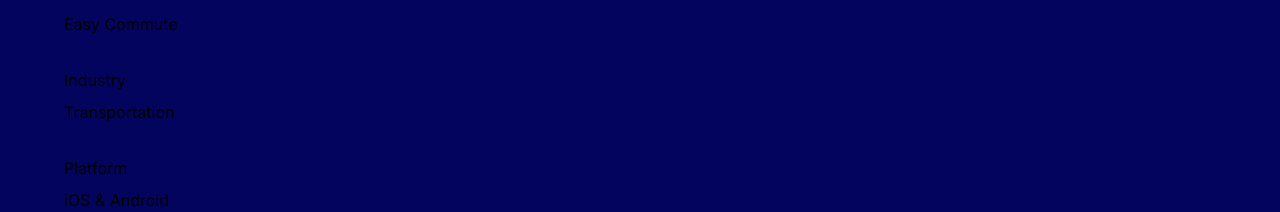
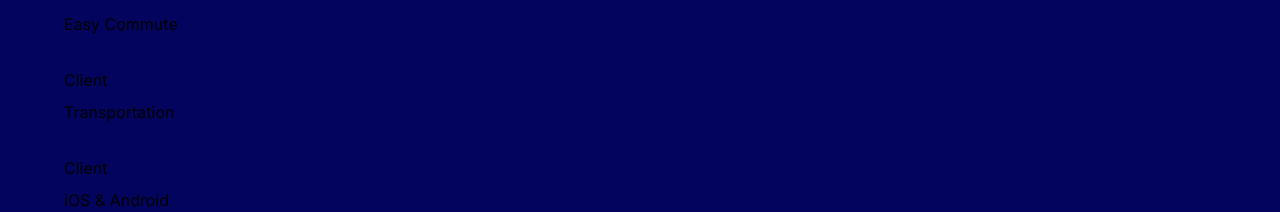
Before and after one commit to miyaParker/azees-portfolio, a Next.js app: page /projects/easy-commute in a window 1280 px wide. Shown: the part 588-800 px from the top of the page. Built offline with nearby package versions, Linux system fonts and the light colour scheme.

Commit message:
qa fixes

```diff
--- a/src/app/projects/baldev/page.tsx
+++ b/src/app/projects/baldev/page.tsx
@@ -7,7 +7,7 @@ import FooterSection from "@/components/FooterSection";
 
 const BaldevProjectPage = () => {
   return (
-    <div className="min-h-screen bg-gray-900 text-white">
+    <div className="min-h-screen pt-[120px] md:pt-[150px] bg-gray-900 text-white">
       {/* Header Navigation */}
       <Navbar variant="dark" isAbsolute={false} currentPage="projects" />
 
@@ -36,7 +36,7 @@ const BaldevProjectPage = () => {
               transition={{ duration: 0.8 }}
               className="text-center max-w-5xl"
             >
-              <h1 className="text-[42px] md:text-[54px] font-bold text-white leading-tight">
+              <h1 className="text-[28px] sm:text-[36px] md:text-[42px] lg:text-[48px] xl:text-[54px] font-bold text-white leading-tight">
                 Transforming Baldev Skills Resources’ Digital Presence
               </h1>
             </motion.div>
@@ -54,7 +54,7 @@ const BaldevProjectPage = () => {
                   transition={{ duration: 0.8 }}
                   viewport={{ once: true }}
                 >
-                  <h3 className="text-white text-[22px] md:text-[24px] font-bold mb-2">Client</h3>
+                  <h3 className="text-white text-[16px] sm:text-[18px] md:text-[20px] lg:text-[22px] xl:text-[24px] font-bold mb-2">Client</h3>
                   <p className="text-white/95 text-[18px]">Baldev Skills Resources Ltd.</p>
                 </motion.div>
 
@@ -66,7 +66,7 @@ const BaldevProjectPage = () => {
                   transition={{ duration: 0.8, delay: 0.2 }}
                   viewport={{ once: true }}
                 >
-                  <h3 className="text-white text-[22px] md:text-[24px] font-bold mb-2">Industry</h3>
+                  <h3 className="text-white text-[16px] sm:text-[18px] md:text-[20px] lg:text-[22px] xl:text-[24px] font-bold mb-2">Industry</h3>
                   <p className="text-white/95 text-[18px]">Healthcare</p>
                 </motion.div>
 
@@ -78,7 +78,7 @@ const BaldevProjectPage = () => {
                   transition={{ duration: 0.8, delay: 0.4 }}
                   viewport={{ once: true }}
                 >
-                  <h3 className="text-white text-[22px] md:text-[24px] font-bold mb-2">Platform</h3>
+                  <h3 className="text-white text-[16px] sm:text-[18px] md:text-[20px] lg:text-[22px] xl:text-[24px] font-bold mb-2">Platform</h3>
                   <p className="text-white/95 text-[18px]">Website</p>
                 </motion.div>
               </div>
--- a/src/app/projects/cinetrips/page.tsx
+++ b/src/app/projects/cinetrips/page.tsx
@@ -7,12 +7,12 @@ import FooterSection from '@/components/FooterSection';
 
 const CineTripsPage = () => {
   return (
-    <div className="overflow-x-hidden text-white" style={{ fontFamily: 'Poppins, sans-serif' }}>
+    <div className="overflow-x-hidden text-white " style={{ fontFamily: 'Poppins, sans-serif' }}>
       {/* Header Navigation */}
       <Navbar variant="dark" isAbsolute={false} currentPage="projects" />
 
       {/* Hero Section */}
-      <section className="min-h-screen relative">
+      <section className="pt-[120px] md:pt-[150px] min-h-screen relative">
         {/* Background Image */}
         <div className="absolute inset-0">
           <Image
--- a/src/app/projects/easy-commute/page.tsx
+++ b/src/app/projects/easy-commute/page.tsx
@@ -7,7 +7,7 @@ import FooterSection from '@/components/FooterSection';
 
 const EasyCommutePage = () => {
   return (
-    <div className="min-h-screen bg-gray-900 text-white overflow-x-hidden">
+    <div className="min-h-screen pt-[120px] md:pt-[150px] bg-gray-900 text-white overflow-x-hidden">
       {/* Header Navigation */}
       <Navbar variant="dark" isAbsolute={false} currentPage="projects" />
 
@@ -34,7 +34,7 @@ const EasyCommutePage = () => {
               transition={{ duration: 0.8 }}
               className="text-center max-w-6xl"
             >
-              <h1 className="text-[36px] md:text-[44px] lg:text-[54px] font-bold text-white leading-tight">
+              <h1 className="text-[28px] sm:text-[36px] md:text-[42px] lg:text-[48px] xl:text-[54px] font-bold text-white leading-tight">
                 Free access to live train times and railway station information
               </h1>
             </motion.div>
@@ -52,8 +52,8 @@ const EasyCommutePage = () => {
                   transition={{ duration: 0.8 }}
                   viewport={{ once: true }}
                 >
-                  <h3 className="text-white text-[28px] font-bold mb-2">Client</h3>
-                  <p className="text-white/90 text-[23px] font-light">Easy Commute</p>
+                  <h3 className="text-white text-[16px] sm:text-[18px] md:text-[20px] lg:text-[22px] xl:text-[24px] font-bold mb-2">Client</h3>
+                  <p className="text-white/90 text-lg font-light">Easy Commute</p>
                 </motion.div>
 
                 {/* Industry */}
@@ -64,8 +64,8 @@ const EasyCommutePage = () => {
                   transition={{ duration: 0.8, delay: 0.2 }}
                   viewport={{ once: true }}
                 >
-                  <h3 className="text-white text-[28px] font-bold mb-2">Industry</h3>
-                  <p className="text-white/90 text-[23px] font-light">Transportation</p>
+                  <h3 className="text-white text-[16px] sm:text-[18px] md:text-[20px] lg:text-[22px] xl:text-[24px] font-bold mb-2">Client</h3>
+                  <p className="text-white/90 text-lg font-light">Transportation</p>
                 </motion.div>
 
                 {/* Platform */}
@@ -76,8 +76,8 @@ const EasyCommutePage = () => {
                   transition={{ duration: 0.8, delay: 0.4 }}
                   viewport={{ once: true }}
                 >
-                  <h3 className="text-white text-[28px] font-bold mb-2">Platform</h3>
-                  <p className="text-white/90 text-[23px] font-light">iOS & Android</p>
+                  <h3 className="text-white text-[16px] sm:text-[18px] md:text-[20px] lg:text-[22px] xl:text-[24px] font-bold mb-2">Client</h3>
+                  <p className="text-white/90 text-lg font-light">iOS & Android</p>
                 </motion.div>
               </div>
             </div>
--- a/src/app/projects/grabby/page.tsx
+++ b/src/app/projects/grabby/page.tsx
@@ -10,12 +10,12 @@ const GrabbyPage = () => {
       <Navbar variant="dark" isAbsolute={false} />
 
       {/* Hero Section */}
-      <section className="relative min-h-screen flex flex-col overflow-hidden bg-gray-900">
+      <section className="relative pt-[120px] md:pt-[150px] min-h-screen flex flex-col overflow-hidden bg-gray-900">
         {/* Hero Content */}
         <div className="relative z-10 flex-1 flex items-center justify-center">
           <div className="text-center px-4 sm:px-8 max-w-4xl mx-auto">
             <motion.h1
-              className="text-[28px] sm:text-[36px] md:text-[44px] lg:text-[54px] xl:text-[64px] font-bold text-white mb-8 leading-tight"
+              className="text-[28px] sm:text-[36px] md:text-[42px] lg:text-[48px] xl:text-[54px] font-bold text-white leading-tight"
               initial={{ opacity: 0, y: 30 }}
               animate={{ opacity: 1, y: 0 }}
               transition={{ duration: 0.8 }}
@@ -37,8 +37,8 @@ const GrabbyPage = () => {
                 transition={{ duration: 0.8 }}
                 viewport={{ once: true }}
               >
-                <h3 className="text-white text-2xl font-bold">Client</h3>
-                <p className="text-white/90 text-lg">CineTrips</p>
+                  <h3 className="text-white text-[16px] sm:text-[18px] md:text-[20px] lg:text-[22px] xl:text-[24px] font-bold mb-2">Client</h3>
+                  <p className="text-white/90 text-lg">CineTrips</p>
               </motion.div>
 
               {/* Industry */}
@@ -49,8 +49,8 @@ const GrabbyPage = () => {
                 transition={{ duration: 0.8, delay: 0.2 }}
                 viewport={{ once: true }}
               >
-                <h3 className="text-white text-2xl font-bold">Industry</h3>
-                <p className="text-white/90 text-lg">Entertainment</p>
+                  <h3 className="text-white text-[16px] sm:text-[18px] md:text-[20px] lg:text-[22px] xl:text-[24px] font-bold mb-2">Client</h3>
+                  <p className="text-white/90 text-lg">Entertainment</p>
               </motion.div>
 
               {/* Platform */}
@@ -61,8 +61,8 @@ const GrabbyPage = () => {
                 transition={{ duration: 0.8, delay: 0.4 }}
                 viewport={{ once: true }}
               >
-                <h3 className="text-white text-2xl font-bold">Platform</h3>
-                <p className="text-white/90 text-lg">iOS</p>
+                  <h3 className="text-white text-[16px] sm:text-[18px] md:text-[20px] lg:text-[22px] xl:text-[24px] font-bold mb-2">Client</h3>
+                  <p className="text-white/90 text-lg">iOS</p>
               </motion.div>
             </div>
           </div>
--- a/src/app/projects/rosita-cuisine/page.tsx
+++ b/src/app/projects/rosita-cuisine/page.tsx
@@ -7,7 +7,7 @@ import FooterSection from "@/components/FooterSection";
 
 const RositaCuisinePage = () => {
   return (
-    <div className="min-h-screen bg-gray-900 text-white">
+    <div className="min-h-screen pt-[120px] md:pt-[150px] bg-gray-900 text-white">
       {/* Header Navigation */}
       <Navbar variant="dark" isAbsolute={true} currentPage="portfolio" />
 
@@ -36,7 +36,7 @@ const RositaCuisinePage = () => {
               transition={{ duration: 0.8 }}
               className="text-center max-w-5xl"
             >
-              <h1 className="text-[42px] md:text-[54px] font-bold text-white leading-tight">
+              <h1 className="text-[28px] sm:text-[36px] md:text-[42px] lg:text-[48px] xl:text-[54px] font-bold text-white leading-tight">
                 An Easier way to deliver African Meals to everyone across Africa
               </h1>
             </motion.div>
@@ -54,8 +54,8 @@ const RositaCuisinePage = () => {
                   transition={{ duration: 0.8 }}
                   viewport={{ once: true }}
                 >
-                  <h3 className="text-white text-[22px] md:text-[24px] font-bold mb-2">Client</h3>
-                  <p className="text-white/95 text-[18px]">Rosita Cuisine</p>
+                  <h3 className="text-white text-[16px] sm:text-[18px] md:text-[20px] lg:text-[22px] xl:text-[24px] font-bold mb-2">Client</h3>
+                  <p className="text-white/95 text-lg">Rosita Cuisine</p>
                 </motion.div>
 
                 {/* Industry */}
@@ -66,8 +66,8 @@ const RositaCuisinePage = () => {
                   transition={{ duration: 0.8, delay: 0.2 }}
                   viewport={{ once: true }}
                 >
-                  <h3 className="text-white text-[22px] md:text-[24px] font-bold mb-2">Industry</h3>
-                  <p className="text-white/95 text-[18px]">Hospitality</p>
+                  <h3 className="text-white text-[16px] sm:text-[18px] md:text-[20px] lg:text-[22px] xl:text-[24px] font-bold mb-2">Industry</h3>
+                  <p className="text-white/95 text-lg">Hospitality</p>
                 </motion.div>
 
                 {/* Platform */}
@@ -78,8 +78,8 @@ const RositaCuisinePage = () => {
                   transition={{ duration: 0.8, delay: 0.4 }}
                   viewport={{ once: true }}
                 >
-                  <h3 className="text-white text-[22px] md:text-[24px] font-bold mb-2">Platform</h3>
-                  <p className="text-white/95 text-[18px]">iOS & Android</p>
+                  <h3 className="text-white text-[16px] sm:text-[18px] md:text-[20px] lg:text-[22px] xl:text-[24px] font-bold mb-2">Platform</h3>
+                  <p className="text-white/95 text-lg">iOS & Android</p>
                 </motion.div>
               </div>
             </div>
```
